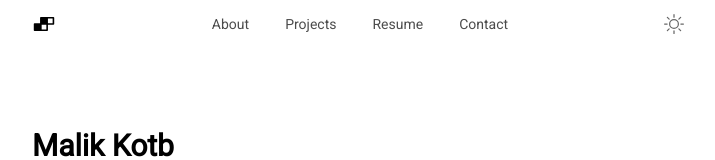
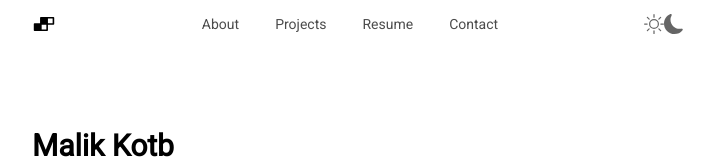
Before and after one commit to malikkotb/m-k.io, a Next.js app: page / in a window 1280 px wide. Shown: the top 160 px of the page, without its empty margins (282-997 px from the left). Built offline with nearby package versions, Linux system fonts and the light colour scheme.

Commit message:
use theme production

```diff
--- a/app/providers.js
+++ b/app/providers.js
@@ -7,7 +7,7 @@ export default function Providers({ children }) {
 
   useEffect(() => {
     setMounted(true);
-  });
+  }, []);
 
   if (!mounted) {
     return <>{ children }</>;
--- a/components/MenuDropdown.js
+++ b/components/MenuDropdown.js
@@ -27,7 +27,7 @@ export default function MenuDropdown() {
           leaveTo="transform opacity-0 scale-95"
         >
           <Menu.Items className="absolute right-0 mt-2 w-40 origin-top-right divide-y divide-gray-100 rounded-md bg-white shadow-lg focus:outline-none">
-            <div className="px-1 py-1 ">
+            <div className="px-1 py-1">
               <Menu.Item>
                 {({ active }) => (
                   <Link href={"/about"}>
--- a/components/NavBar.js
+++ b/components/NavBar.js
@@ -67,11 +67,11 @@ export default function NavBar() {
         </ul>
         <div className="flex items-center">
           <MenuDropdown />
-          <div className="flex flex-col">
-          <BsSun className="text-xl font-bold opacity-60 hover:opacity-100" />
-            {(theme==='light') && <button onClick={() => setTheme("dark")}><BsSun className="text-xl font-bold opacity-60 hover:opacity-100" />
-</button>}
-            {(theme==='dark') && <button onClick={() => setTheme("light")}><BsMoonFill className="text-xl font-bold opacity-60 hover:opacity-100" /></button>}
+          <div className="flex">  {/* flex-col */}
+            {/* (theme==='light') &&  */}
+            {/* (theme==='dark') && */}
+            {<button onClick={() => setTheme("dark")}><BsSun className="text-xl font-bold opacity-60 hover:opacity-100" /></button>}
+            { <button><BsMoonFill className="text-xl font-bold opacity-60 hover:opacity-100" /></button>}
           </div>
         </div>
       </nav>
```
